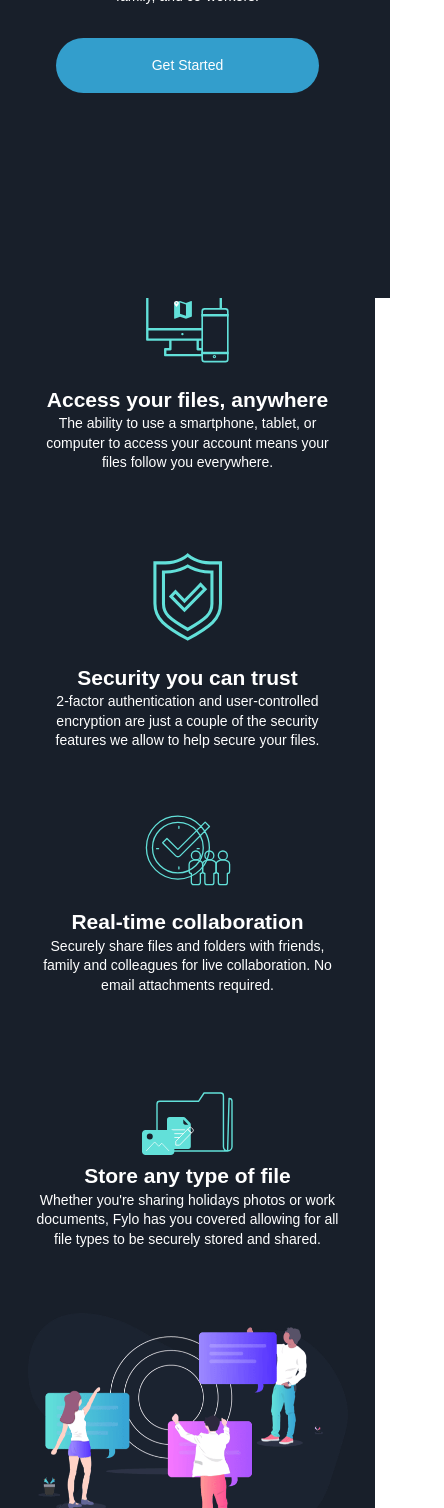
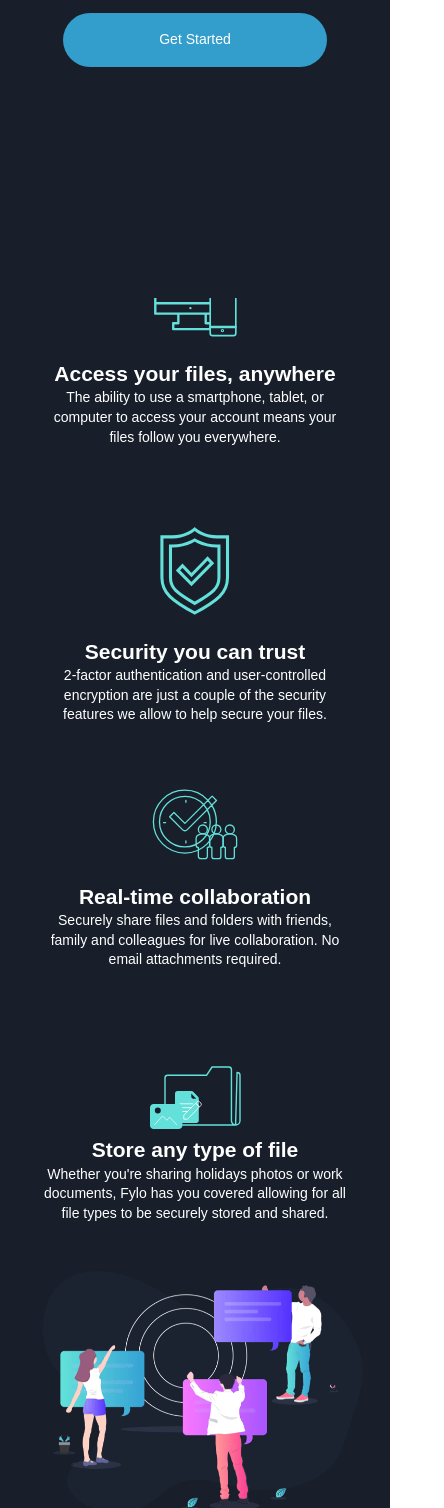
Before and after one commit to udodinho/Fylo, a plain HTML site: page index.html in a window 390 px wide. Shown: the part 492-2000 px from the top of the page, 444 px wide, since content can reach past the window. Drawn offline with Linux system fonts and the light colour scheme; a web font is replaced by a local one.

Commit message:
Responsiveness

```diff
--- a/css/mobile.css
+++ b/css/mobile.css
@@ -1,6 +1,7 @@
-body {
-  max-width: 375px;
-}
+/* body {
+  width: 375px;
+} */
+
 
           /* Navbar */
           #navbar {
@@ -56,13 +57,13 @@ h1 {
 .showcase-contents .access {
   width: 23rem;
   padding: 2rem;
-  margin: 0 10rem;
+  margin: 0 -0.1rem;
   margin-top: 6rem;
 }
 .showcase-contents .security {
   width: 23rem;
   padding: 2rem;
-  margin: 0 10rem;
+   margin: 0 -0.1rem;
 }
 /* Section: Container */
 .container {
@@ -71,21 +72,22 @@ h1 {
 .container .collaboration {
   width: 23rem;
   padding: 2rem;
-  margin: 2rem 10rem;
+  margin: 2rem 0;
 }
 .container .file {
   width: 23rem;
   padding: 2rem;
-  margin: 0 10rem;
+  margin: 0 0;
 }
 
 /* Section: Team */
 #team {
   flex-direction: column;
+  margin-top: -1rem;
 }
 #team .image img {
   width: 20rem;
-  margin-right: 6rem;
+  margin-left: -5rem;
 }
 #team .content-header {
   width: 23rem;
@@ -108,6 +110,9 @@ h1 {
 }
 
 /* Card */
+.quote {
+  margin-top: -1rem;
+}
 .testimonials {
   flex-direction: column;
   margin: -3rem 0;
@@ -142,6 +147,9 @@ h1 {
 }
 
 /* Section: Email */
+.contact-email {
+  margin-top: -5rem;
+}
 .email-content::before {
   width: 100%;
   height: 100%;
--- a/index.html
+++ b/index.html
@@ -5,9 +5,9 @@
   <meta name="viewport" content="width=device-width, initial-scale=1.0">
   <meta http-equiv="X-UA-Compatible" content="ie=edge">
   <link rel="stylesheet" href="https://cdnjs.cloudflare.com/ajax/libs/font-awesome/5.15.2/css/all.min.css" integrity="sha512-HK5fgLBL+xu6dm/Ii3z4xhlSUyZgTT9tuc/hSrtw6uzJOvgRr2a9jyxxT1ely+B+xFAmJKVSTbpM/CuL7qxO8w==" crossorigin="anonymous" />
-  <link rel="stylesheet" href="css/style.css">
-  <link rel="stylesheet" media="screen and (max-width: 500px)" href="css/mobile.css">
-  <title>Fylo Dark Theme</title>
+   <link rel="stylesheet" href="css/style.css">
+   <link rel="stylesheet" media="screen and (max-width: 500px)" href="css/mobile.css">
+  <title>Frontend Mentor ¦ Fylo landing page with dark theme and features grid</title>
 </head>
 <body id="features">
   <!-- Navbar -->
```
Lines whose indentation alone changed are shown as unchanged.
